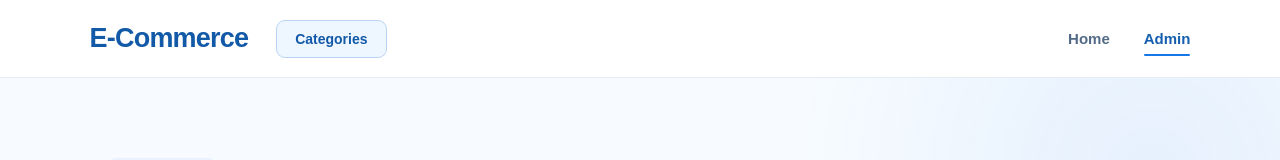
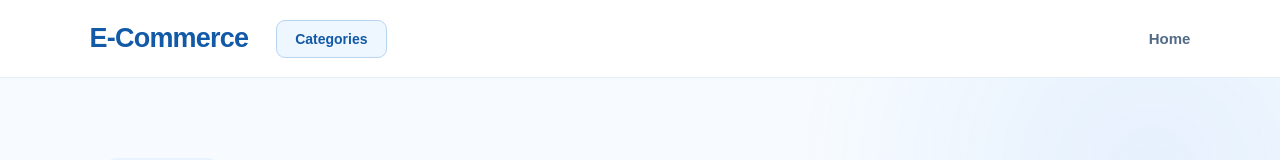
Before and after one commit to ambitiousadmin/ECommerce, a React (Vite) app in the folder frontend/: page /admin in a window 1280 px wide. Shown: the top 160 px of the page. Built offline with nearby package versions, Linux system fonts and the light colour scheme.

Commit message:
Updated Home and Admin Pages

```diff
--- a/frontend/src/pages/Admin.tsx
+++ b/frontend/src/pages/Admin.tsx
@@ -18,10 +18,6 @@ export default function Admin() {
         <nav className="nav-links">
           <Link to="/" className="nav-link">
             Home
-          </Link>
-
-          <Link to="/admin" className="nav-link active">
-            Admin
           </Link>
         </nav>
       </header>
--- a/frontend/src/pages/Home.tsx
+++ b/frontend/src/pages/Home.tsx
@@ -16,10 +16,6 @@ export default function Home() {
         </div>
 
         <nav className="nav-links">
-          <Link to="/" className="nav-link active">
-            Home
-          </Link>
-
           <Link to="/admin" className="nav-link">
             Admin
           </Link>
```
